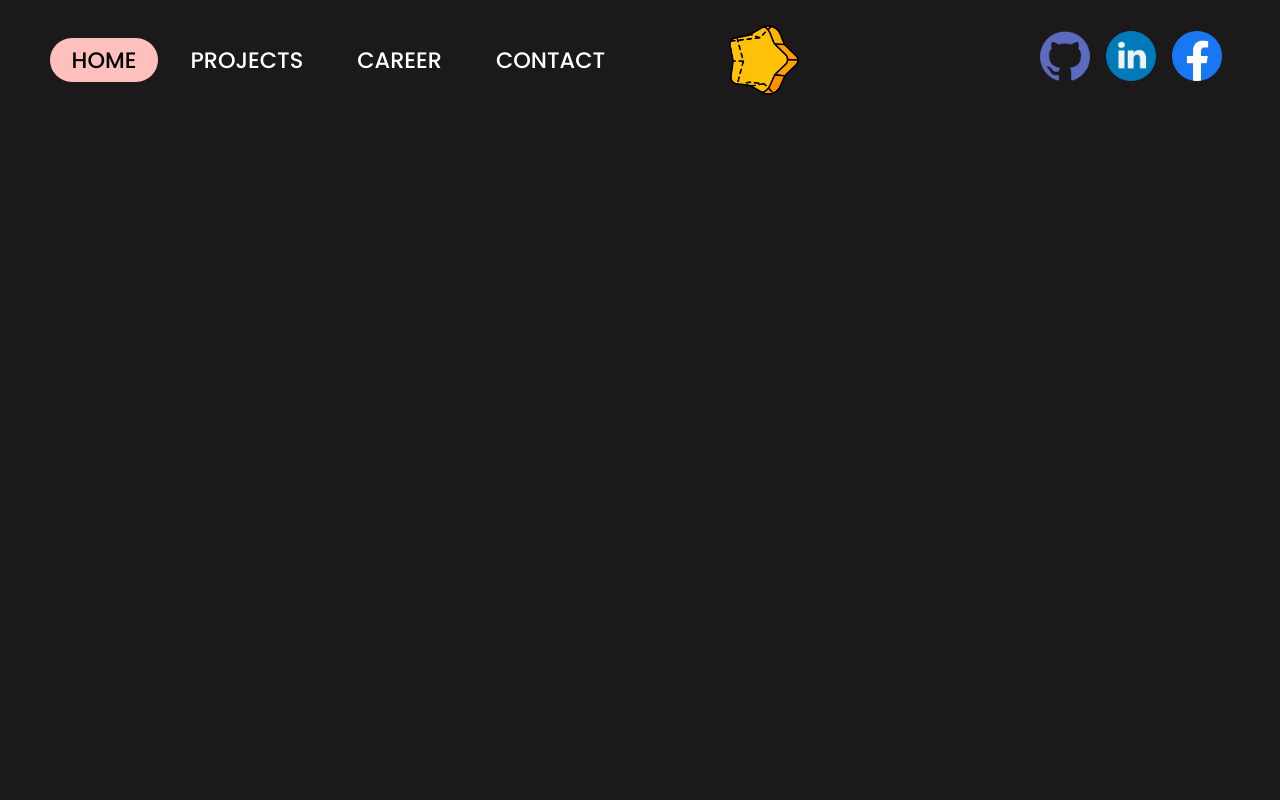
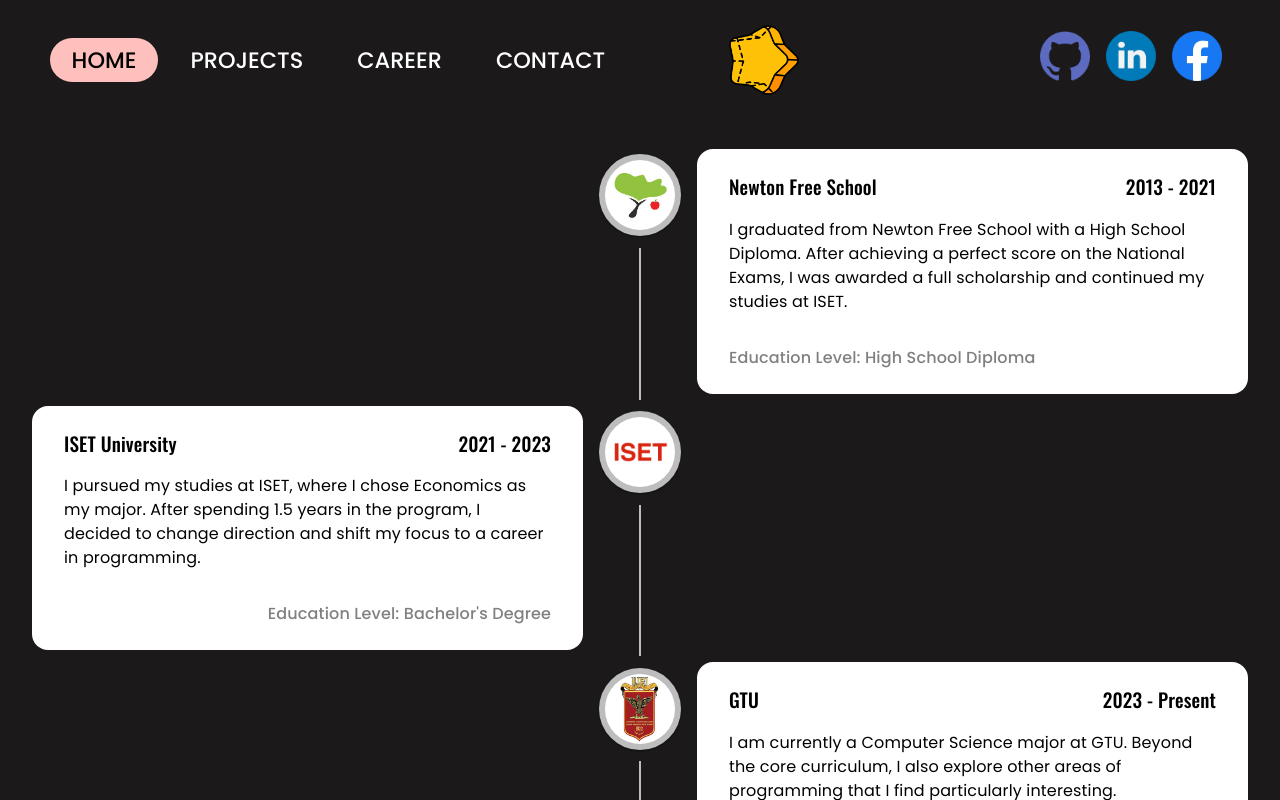
Before and after one commit to Gujigventsadze/EGportfolio, a React (Vite) app: page /career in a window 1280 px wide. Shown: the top 800 px of the page. Built offline with nearby package versions, Linux system fonts and the light colour scheme; a web font is replaced by a local one.

Commit message:
Final Touch

```diff
--- a/src/App.jsx
+++ b/src/App.jsx
@@ -18,9 +18,9 @@
         <Routes location={location} key={location.pathname}>
           <Route path="/" element={<Homepage />} />
           <Route path="/EGportfolio" element={<Homepage />} />
-          <Route path="/EGportfolio/projects" element={<Projectspage />} />
-          <Route path="/EGportfolio/career" element={<Careerpage />} />
-          <Route path="/EGportfolio/contact" element={<Contactpage />} />
+          <Route path="/projects" element={<Projectspage />} />
+          <Route path="/career" element={<Careerpage />} />
+          <Route path="/contact" element={<Contactpage />} />
         </Routes>
       </AnimatePresence>
     </>
--- a/src/Components/Careerbox/Careerbox.css
+++ b/src/Components/Careerbox/Careerbox.css
@@ -51,6 +51,6 @@
 @media (max-width: 321px) {
     .career-container {
         padding: 20px;
-        width: 8rem;
+        width: 13rem;
     }
 }
```
